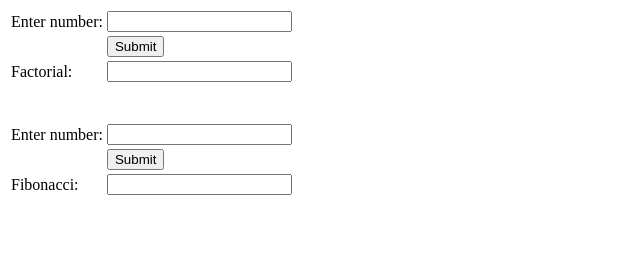
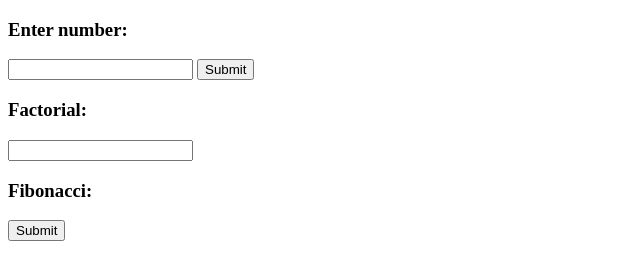
Before and after one commit to so-codes/Web-base, a plain HTML site: page Practicals/Pr8.html in a window 1280 px wide. Shown: the whole page, without its empty margins (0-640 px from the left). Drawn offline with Linux system fonts and the light colour scheme.

Commit message:
Update Pr8.html

```diff
--- a/Practicals/Pr8.html
+++ b/Practicals/Pr8.html
@@ -9,27 +9,47 @@
 
     <script type="text/javascript">
         function fact() {
-            var num = document.f1.t1.value;
+            var num = f1.t1.value;
             var fact = 1;
             for (var i = 1; i <= num; i++) {
                 fact = fact * i;
             }
-            document.f1.t2.value = fact;
+            f1.t2.value = fact;
         }
 
         function fibo() {
-            var num = document.f1.t3.value;
-            var fib = [0, 1];
-            for (var i = 2; i <= num; i++) {
-                fib[i] = fib[i - 1] + fib[i - 2];
+            var n1 = 0, n2 = 1, next_num, i;
+
+            var num = parseInt(prompt(" Enter the limit for Fibonacci Series "));
+
+            document.write("Fibonacci Series: ");
+            for (i = 1; i <= num; i++) {
+                document.write(" <br> " + n1);   // 0
+                next_num = n1 + n2;              // 1
+                n1 = n2;                         // 1
+                n2 = next_num;                   // 1
             }
-            document.f1.t4.value = fib[num];
         }
     </script>
 </head>
 
 <body>
-    <form name="f1" action="" method="post">
+
+    <form name="f1" action="">
+        <h3>Enter number:</h3>
+        <input type="text" name="t1" />
+
+        <input type="button" value="Submit" onclick="fact();" />
+
+        <h3>Factorial:</h3>
+        <input type="text" name="t2" />
+
+        <h3>Fibonacci:</h3>
+        <input type="button" value="Submit" onclick="fibo();" />
+    </form>
+
+
+    <!-- <form name="f1" action="" method="post">
         <table>
             <tr>
                 <td>Enter number:</td>
@@ -59,7 +79,7 @@
                 <td><input type="text" name="t4" /></td>
             </tr>
         </table>
-    </form>
+    </form> -->
 </body>
 
 </html>
```
